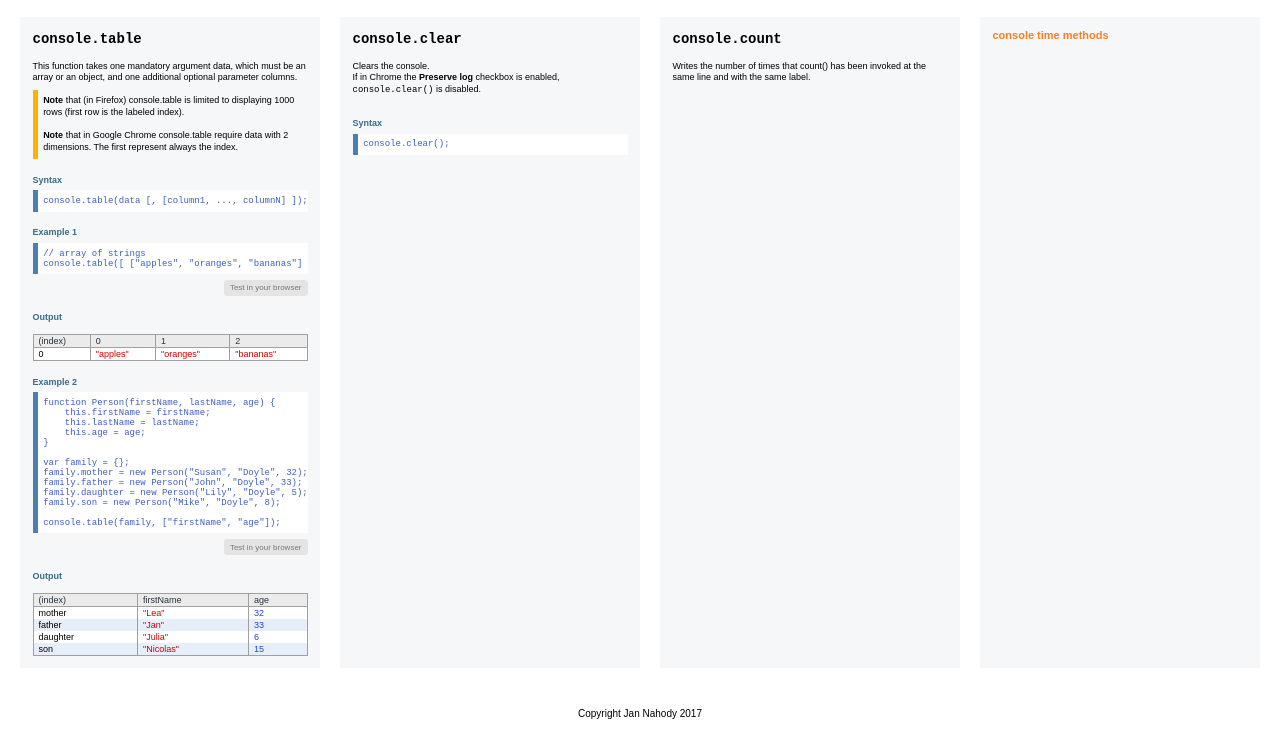
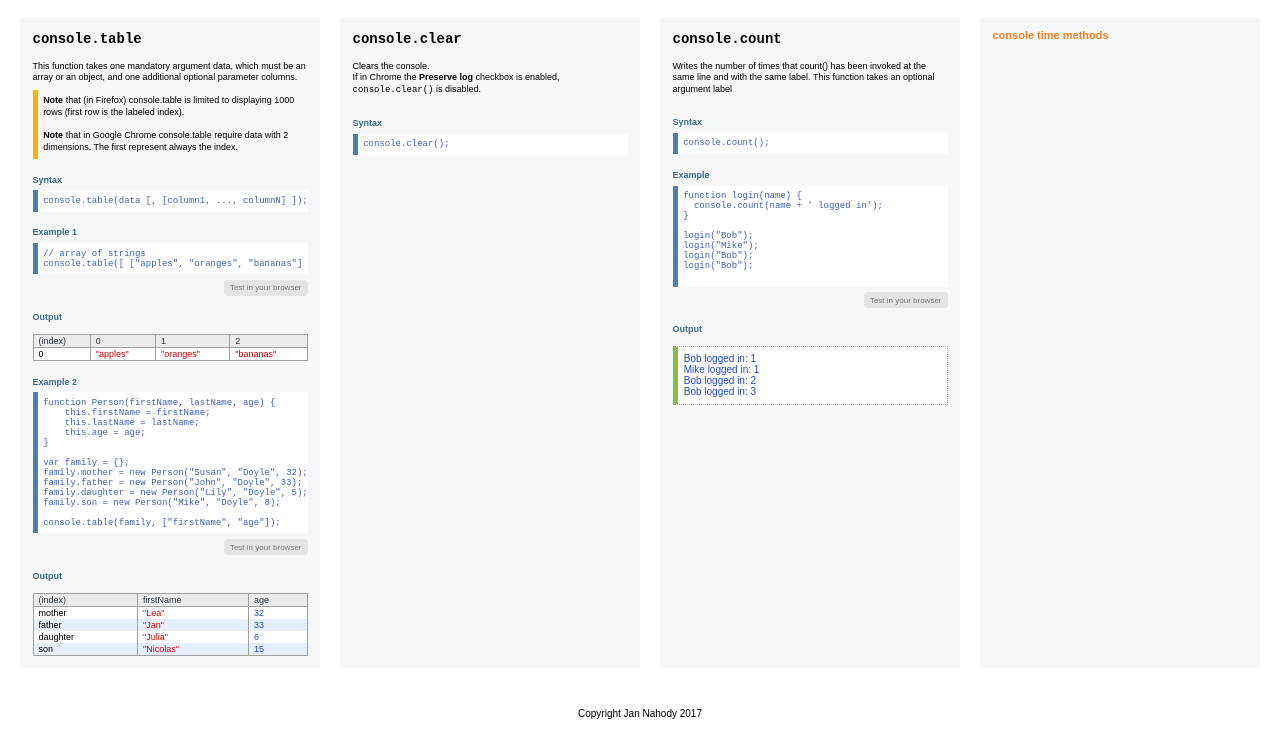
Before and after one commit to webia1/consoleCheatSheet, a website: page index.htm in a window 1280 px wide. Shown: the part 1030-1769 px from the top of the page. Drawn offline with Linux system fonts and the light colour scheme.

Commit message:
Add console count

```diff
--- a/index.htm
+++ b/index.htm
@@ -240,7 +240,7 @@ greaterThan(5,6);</pre>
 // array of strings
 console.table([ ["apples", "oranges", "bananas"] ]);</pre>
                 <div class="bar">
-                    <button onclick="console.table([["apples", "oranges", "bananas"]]);">Test in your browser</button>
+                    <button onclick="console.table([['apples', 'oranges', 'bananas']]);">Test in your browser</button>
                 </div>
                 <h3>Output</h3>
                 <div class="output table">
@@ -323,10 +323,33 @@ console.table(family, ["firstName", "age"]);</pre>
                 <h3>Syntax</h3>
                 <pre>console.clear();</pre>
             </article>
-
+            <!-- console.count -->
             <article>
                 <h2 class="monospace">console.count</h2>
-                <p>Writes the number of times that count() has been invoked at the same line and with the same label.</p>
+                <p>Writes the number of times that count() has been invoked at the same line and with the same label. This function takes an optional argument label</p>
+                <h3>Syntax</h3>
+                <pre>console.count();</pre>
+                <h3>Example</h3>
+                <pre>
+function login(name) {
+  console.count(name + ' logged in');
+}
+
+login("Bob");
+login("Mike");
+login("Bob");
+login("Bob");
+                </pre>
+                <div class="bar">
+                    <button onclick="testCount()">Test in your browser</button>
+                </div>
+                <h3>Output</h3>
+                <div class="output">
+                    <span class="blue">Bob logged in: 1</span><br>
+                    <span class="blue">Mike logged in: 1</span><br>
+                    <span class="blue">Bob logged in: 2</span><br>
+                    <span class="blue">Bob logged in: 3</span>
+                </div>
             </article>
 
             <article>
@@ -334,9 +357,9 @@ console.table(family, ["firstName", "age"]);</pre>
 
             </article>
         </main>
-<footer>
-   Copyright Jan Nahody 2017
-</footer>
+        <footer>
+           Copyright Jan Nahody 2017
+        </footer>
 
         <script src="main.js"></script>
     </body>
```
